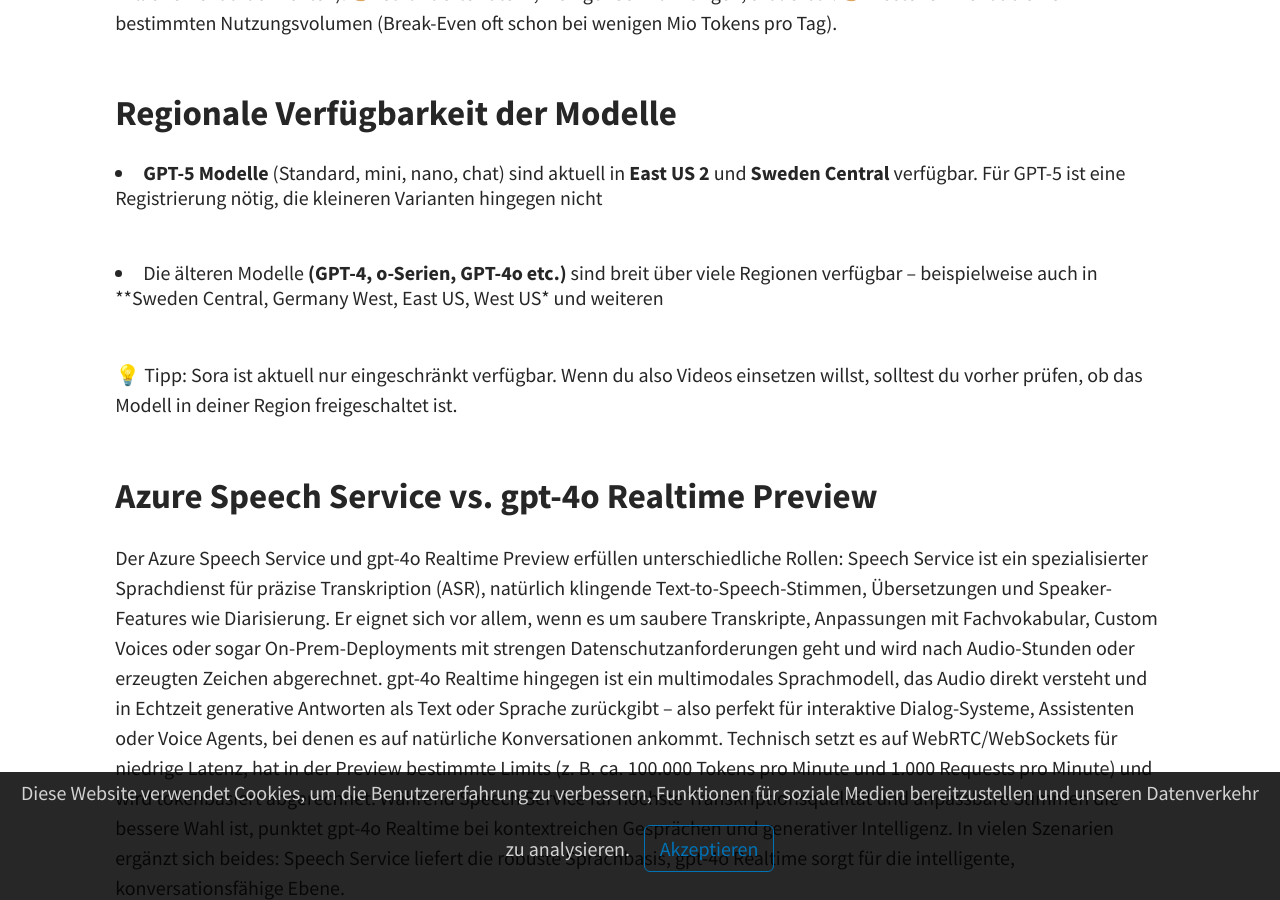
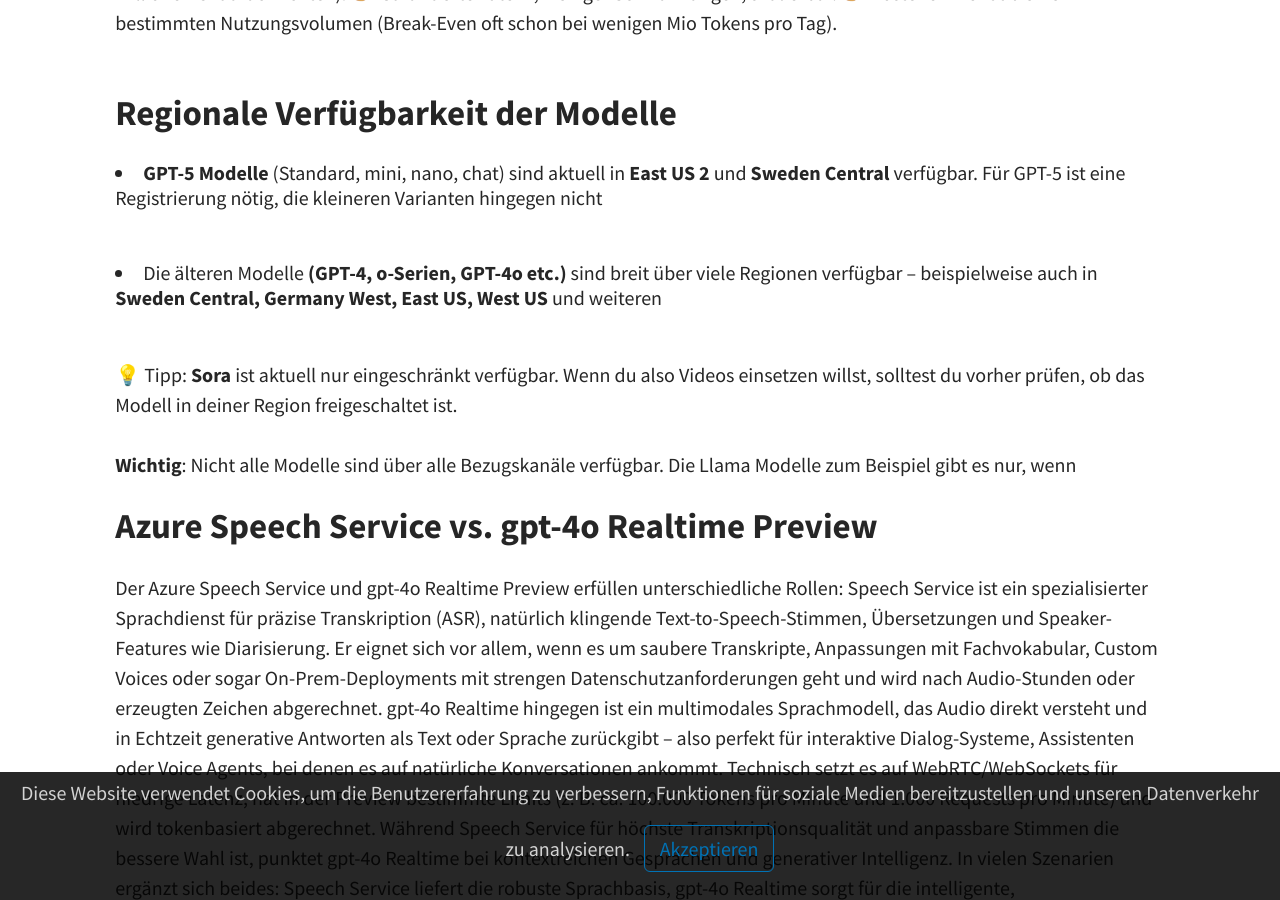
Before and after one commit to joriskahle007/joriskahle007.github.io, a Jekyll site: the page built from _posts/2025-07-22-GPTModelle.md, in a window 1280 px wide and 900 px high, scrolled down 4834 px. Built offline with Jekyll 4.4.1, drawn with Linux system fonts in a browser that asks for light colours; a script that is not in the unit is left out.

Commit message:
Update 2025-07-22-GPTModelle.md

```diff
--- a/_posts/2025-07-22-GPTModelle.md
+++ b/_posts/2025-07-22-GPTModelle.md
@@ -74,9 +74,10 @@
 
 ## Regionale Verfügbarkeit der Modelle
 <li><b>GPT-5 Modelle</b> (Standard, mini, nano, chat) sind aktuell in <b>East US 2</b> und <b>Sweden Central</b> verfügbar. Für GPT-5 ist eine Registrierung nötig, die kleineren Varianten hingegen nicht</li><br>
-<li>Die älteren Modelle <b>(GPT-4, o-Serien, GPT-4o etc.)</b> sind breit über viele Regionen verfügbar – beispielweise auch in **Sweden Central, Germany West, East US, West US* und weiteren</li><br>
+<li>Die älteren Modelle <b>(GPT-4, o-Serien, GPT-4o etc.)</b> sind breit über viele Regionen verfügbar – beispielweise auch in <b>Sweden Central, Germany West, East US, West US</b> und weiteren</li><br>
 
-💡 Tipp: Sora ist aktuell nur eingeschränkt verfügbar. Wenn du also Videos einsetzen willst, solltest du vorher prüfen, ob das Modell in deiner Region freigeschaltet ist.<br><br>
+💡 Tipp: <b>Sora</b> ist aktuell nur eingeschränkt verfügbar. Wenn du also Videos einsetzen willst, solltest du vorher prüfen, ob das Modell in deiner Region freigeschaltet ist.<br><br>
+**Wichtig**: Nicht alle Modelle sind über alle Bezugskanäle verfügbar. Die Llama Modelle zum Beispiel gibt es nur, wenn
 
 ## Azure Speech Service vs. gpt-4o Realtime Preview
 Der Azure Speech Service und gpt-4o Realtime Preview erfüllen unterschiedliche Rollen: Speech Service ist ein spezialisierter Sprachdienst für präzise Transkription (ASR), natürlich klingende Text-to-Speech-Stimmen, Übersetzungen und Speaker-Features wie Diarisierung. Er eignet sich vor allem, wenn es um saubere Transkripte, Anpassungen mit Fachvokabular, Custom Voices oder sogar On-Prem-Deployments mit strengen Datenschutzanforderungen geht und wird nach Audio-Stunden oder erzeugten Zeichen abgerechnet. gpt-4o Realtime hingegen ist ein multimodales Sprachmodell, das Audio direkt versteht und in Echtzeit generative Antworten als Text oder Sprache zurückgibt – also perfekt für interaktive Dialog-Systeme, Assistenten oder Voice Agents, bei denen es auf natürliche Konversationen ankommt. Technisch setzt es auf WebRTC/WebSockets für niedrige Latenz, hat in der Preview bestimmte Limits (z. B. ca. 100.000 Tokens pro Minute und 1.000 Requests pro Minute) und wird tokenbasiert abgerechnet. Während Speech Service für höchste Transkriptionsqualität und anpassbare Stimmen die bessere Wahl ist, punktet gpt-4o Realtime bei kontextreichen Gesprächen und generativer Intelligenz. In vielen Szenarien ergänzt sich beides: Speech Service liefert die robuste Sprachbasis, gpt-4o Realtime sorgt für die intelligente, konversationsfähige Ebene.<br><br>
```
